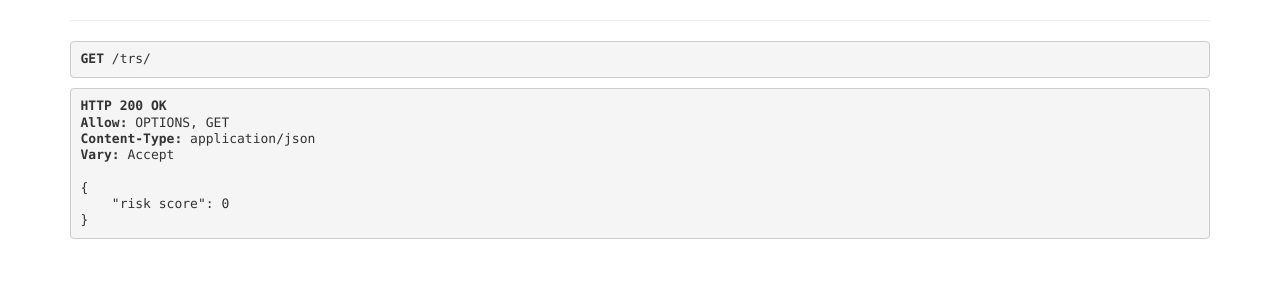
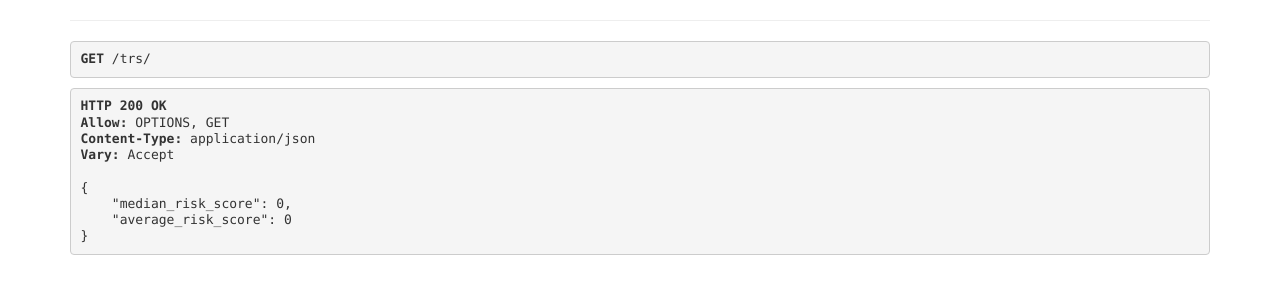
Before and after one commit to kumaran101088/sample_app_dajngo, a Django app: page /trs/ in a window 1280 px wide. Shown: the part 240-538 px from the top of the page. Run offline with Django 4.2, Linux system fonts and the light colour scheme; tables that the repository leaves empty hold one stand-in row (values such as "Sample post"); some libraries are stand-ins or nearby versions.

Commit message:
28th commit

```diff
--- a/sample_app/myapp/urls.py
+++ b/sample_app/myapp/urls.py
@@ -1,12 +1,15 @@
 from django.urls import path, include
-from .views import home, convert, member_view, total_risk_score
+from .views import home, convert, member_view, total_risk_score, individual_risk_score
 
 urlpatterns = [
+
+    #TEMPLATES
     path('home/', home, name='home'),
     path('add/', convert, name='add'),
     path('member/<int:id>', member_view, name='member_view'),
 
     #APIs
-    path('trs/', total_risk_score, name='total_risk_score')
+    path('trs/', total_risk_score, name='total_risk_score'),
+    path('irs/<int:id>', individual_risk_score, name='individual_risk_score'),
 
 ]
--- a/sample_app/myapp/views.py
+++ b/sample_app/myapp/views.py
@@ -11,6 +11,17 @@ from rest_framework import status
 # df = pd.read_csv(r'C:\Users\Kumaran\Desktop\dailySteps_merged.csv', low_memory=False)
 
 def home(request):
+    return render(request, 'html_files/index.html')
+
+def member_view(request, id):
+    try:
+        ind_member = Member.objects.filter(member_id=id)[0]
+    #     ind_bmi = round((ind_member.weight/(ind_member.height*ind_member.height)) * 10000)
+    #     ind_medication = 1 if ind_member.medication == 'Y' else 0
+    #     ind_bp = round((ind_member.st_bp+ind_member.dy_bp)/2)
+    #     individual_score = (ind_bmi*10) + (ind_member.smoke*10) + (ind_medication*10) + (ind_member.alco*10) + (ind_member.age*10) + (ind_member.active*10) + (ind_member.cardio*20) + (ind_bp*10) + (ind_member.gluc*10)
+    except:
+        pass
     # members = Member.objects.all()
     # individual_scores, percentile_scores = [], []
     # for member in members:
@@ -19,15 +30,11 @@ def home(request):
     #     bp = round((member.st_bp+member.dy_bp)/2)
     #     score = (bmi*10) + (member.smoke*10) + (medication*10) + (member.alco*10) + (member.age*10) + (member.active*10) + (member.cardio*20) + (bp*10) + (member.gluc*10)
     #     individual_scores.append(score)
-    # for score in individual_scores:
-    #     percentile_scores.append(round((len(list(filter(lambda x : x < score, individual_scores)))/len(individual_scores)) * 100))
-    # risk_score = statistics.median(percentile_scores)
-    # context = {
-    #     'risk_score': risk_score
-    # }
-    return render(request, 'html_files/index.html')
+    # risk_score = round((len(list(filter(lambda x : x < individual_score, individual_scores)))/len(individual_scores)) * 100)
+    return render(request, 'html_files/member.html', {'member':ind_member})
 
-def member_view(request, id):
+@api_view(['GET'])
+def individual_risk_score(request):
     try:
         ind_member = Member.objects.filter(member_id=id)[0]
         ind_bmi = round((ind_member.weight/(ind_member.height*ind_member.height)) * 10000)
@@ -45,7 +52,7 @@ def member_view(request, id):
         score = (bmi*10) + (member.smoke*10) + (medication*10) + (member.alco*10) + (member.age*10) + (member.active*10) + (member.cardio*20) + (bp*10) + (member.gluc*10)
         individual_scores.append(score)
     risk_score = round((len(list(filter(lambda x : x < individual_score, individual_scores)))/len(individual_scores)) * 100)
-    return render(request, 'html_files/member.html', {'member' : ind_member, 'risk_score' : risk_score})
+    return Response({'risk_score' : risk_score}, status=status.HTTP_200_OK)
 
 @api_view(['GET'])
 def total_risk_score(request):
@@ -59,8 +66,9 @@ def total_risk_score(request):
         individual_scores.append(score)
     for score in individual_scores:
         percentile_scores.append(round((len(list(filter(lambda x : x < score, individual_scores)))/len(individual_scores)) * 100))
-    risk_score = statistics.median(percentile_scores)
-    return Response({'risk score' : risk_score}, status=status.HTTP_200_OK)
+    median_risk_score = statistics.median(percentile_scores)
+    average_risk_score = round(sum(percentile_scores)/len(percentile_scores))
+    return Response({'median_risk_score' : median_risk_score, 'average_risk_score' : average_risk_score}, status=status.HTTP_200_OK)
 
 def convert(request):
     # for row in range(311, len(df)):
--- a/sample_app/templates/html_files/index.html
+++ b/sample_app/templates/html_files/index.html
@@ -8,7 +8,8 @@
     <title>Home</title>
 </head>
 <body>
-    <h1>Hello, Risk score is <span id="score"></span></h1>
+    <h1>Median risk score is <span id="median-score"></span></h1>
+    <h1>Average risk score is <span id="average-score"></span></h1>
 </body>
 <script src="{% static 'myapp/jsfiles/main.js' %}"></script>
 </html>
```
Also changed, not shown: sample_app/myapp/static/myapp/jsfiles/main.js (+10 -5 lines), sample_app/templates/html_files/member.html (+26 -1 lines).
